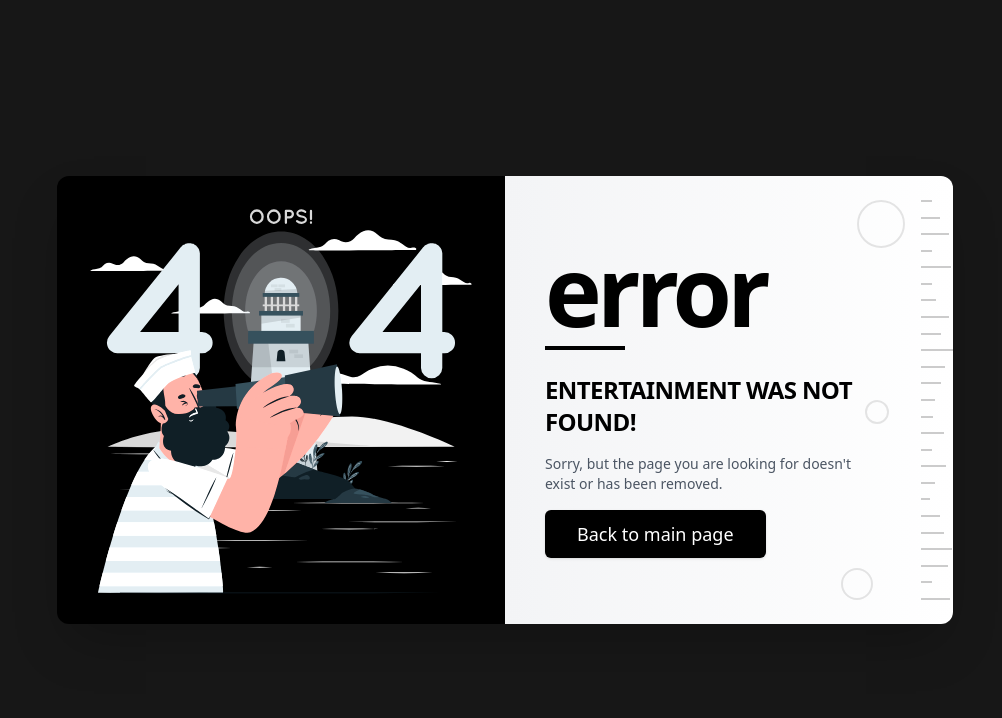
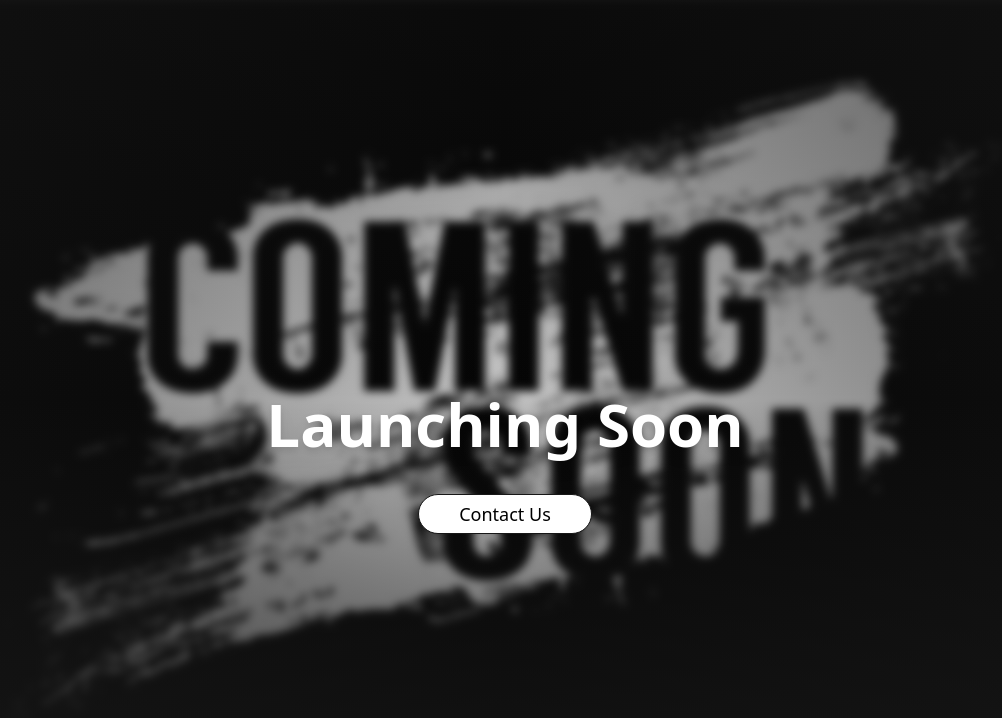
Before and after one commit to olivebishop/event_parlour_landing, a Next.js app: page /sign-in in a window 1280 px wide. Before the commit this address had no page. Shown: the top 718 px of the page, without its empty margins (135-1137 px from the left). Built offline with nearby package versions, Linux system fonts and the light colour scheme.

Commit message:
feat: added coming soon

```diff
--- /dev/null
+++ b/app/sign-in/page.tsx
@@ -0,0 +1,12 @@
+import React from 'react'
+import {LaunchingSoon} from '@/components/shared/launchingSoon/launching-soon'
+
+function page() {
+  return (
+    <div>
+    <LaunchingSoon/>
+    </div>
+  )
+}
+
+export default page
--- /dev/null
+++ b/components/shared/launchingSoon/launching-soon.tsx
@@ -0,0 +1,77 @@
+"use client"
+
+import { motion } from "framer-motion"
+import { Button } from "@/components/ui/button"
+import Image from "next/image"
+
+const containerVariants = {
+  hidden: { opacity: 0 },
+  visible: {
+    opacity: 1,
+    transition: {
+      staggerChildren: 0.15,
+      delayChildren: 0.2,
+    },
+  },
+}
+
+const itemVariants = {
+  hidden: { opacity: 0, y: 20 },
+  visible: {
+    opacity: 1,
+    y: 0,
+    transition: {
+      duration: 0.6,
+      ease: "easeOut",
+    },
+  },
+}
+
+export function LaunchingSoon() {
+  return (
+    <div className="relative h-screen min-h-[90vh] z-10">
+      {/* Background Image */}
+      <div className="absolute inset-0 z-0">
+        <Image
+          src="/images/coming-soon.jpg" // Replace with your "coming soon" or launch image
+          alt="Launching Soon Background"
+          fill
+          priority
+          className="object-cover opacity-75 blur-sm" // Added blur-md class
+          sizes="(max-width: 768px) 100vw, (max-width: 1200px) 100vw, 100vw"
+          quality={100}
+        />
+        {/* Gradient Overlays for contrast */}
+        <div className="absolute inset-0 bg-gradient-to-r from-[#171717]/50 via-transparent to-[#171717]/50" />
+        <div className="absolute inset-0 bg-gradient-to-b from-[#171717]/30 via-transparent to-[#171717]/80" />
+      </div>
+
+      {/* Main Launching Soon Content */}
+      <div className="container mx-auto px-4 sm:px-6 md:px-8 pt-20 sm:pt-24 md:pt-32 flex flex-col items-center justify-center h-full">
+        <motion.div
+          className="text-center max-w-3xl w-full"
+          variants={containerVariants}
+          initial="hidden"
+          animate="visible"
+        >
+          <motion.h1
+            variants={itemVariants}
+            className="text-3xl sm:text-4xl md:text-5xl lg:text-6xl font-bold text-white mb-6 leading-tight drop-shadow-lg"
+          >
+            Launching Soon
+          </motion.h1>
+          <motion.div variants={itemVariants} className="mt-6 sm:mt-8 md:mt-10">
+            <Button
+              variant="outline"
+              size="lg"
+              className="bg-white text-black hover:bg-[#171717] hover:border-white border-[#171717] border hover:text-white rounded-full  px-6 sm:px-8 md:px-10 py-2 sm:py-3 md:py-4 transition-colors text-sm sm:text-base md:text-lg backdrop-blur-sm"
+              onClick={() => window.location.href = "/contact-us"}
+            >
+              Contact Us
+            </Button>
+          </motion.div>
+        </motion.div>
+      </div>
+    </div>
+  )
+}
```
